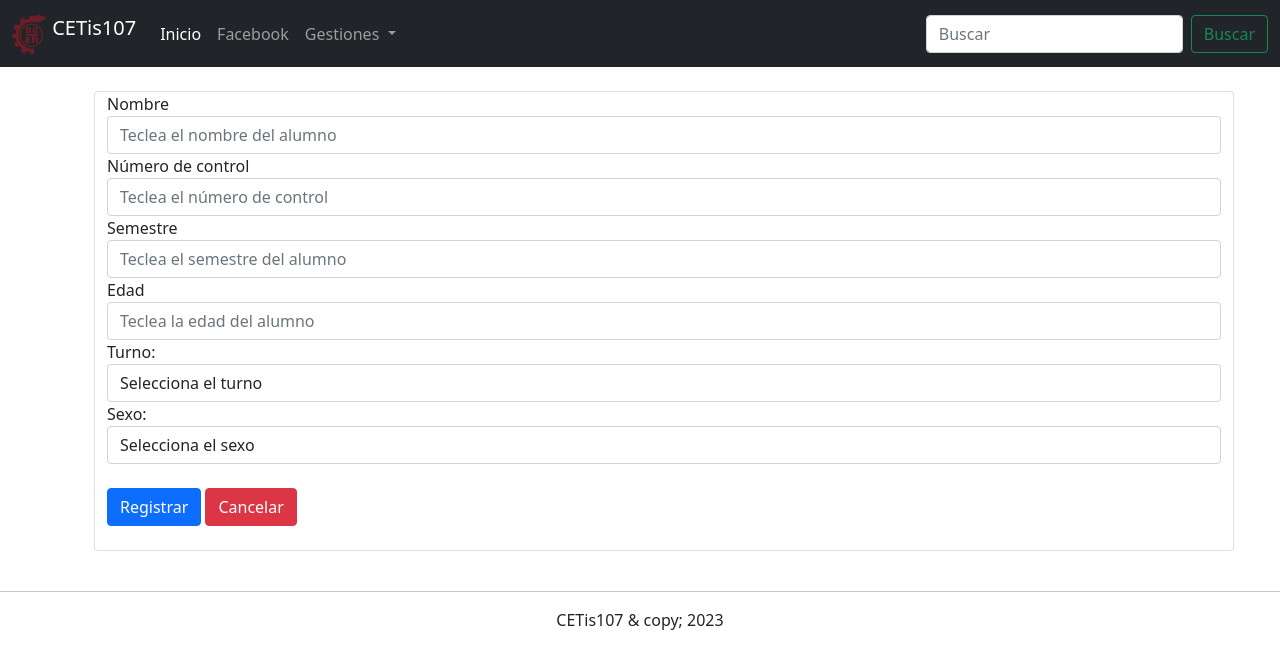
After one commit to PauletBeltran/webybasededatos2023, a PHP site: page /registrarAlumno.php in a window 1280 px wide. The commit adds this page. Shown: the top 669 px of the page. Run offline with PHP 8.4, Linux system fonts and the light colour scheme; some libraries are stand-ins or nearby versions.

Commit message:
25/10/23

```diff
--- a/parcial2/menu.php
+++ b/parcial2/menu.php
@@ -1,30 +1,31 @@
 <nav class="navbar navbar-expand-lg navbar-dark bg-dark">
   <div class="container-fluid">
-    <a class="navbar-brand" href="#">ElComplotdeTuMamáyYo</a>
+  <a class="navbar-brand" href="home.php">
+      <img src="logodgeti.png" alt="" width="35" height="40" class="d-inline-block align-text-top">
+      CETis107
+    </a>
     <button class="navbar-toggler" type="button" data-bs-toggle="collapse" data-bs-target="#navbarSupportedContent" aria-controls="navbarSupportedContent" aria-expanded="false" aria-label="Toggle navigation">
       <span class="navbar-toggler-icon"></span>
     </button>
     <div class="collapse navbar-collapse" id="navbarSupportedContent">
       <ul class="navbar-nav me-auto mb-2 mb-lg-0">
         <li class="nav-item">
-          <a class="nav-link active" aria-current="page" href="#">Inicio</a>
+          <a class="nav-link active" aria-current="page" href="home.php">Inicio</a>
         </li>
         <li class="nav-item">
-          <a class="nav-link" href="#">Link</a>
+          <a class="nav-link" href="https://www.facebook.com/cetis107oficial/" target="_blank" >Facebook
+          </a>
         </li>
         <li class="nav-item dropdown">
           <a class="nav-link dropdown-toggle" href="#" id="navbarDropdown" role="button" data-bs-toggle="dropdown" aria-expanded="false">
-            Lista Desplegable
+            Gestiones
           </a>
           <ul class="dropdown-menu" aria-labelledby="navbarDropdown">
-            <li><a class="dropdown-item" href="#">Acción</a></li>
+            <li><a class="dropdown-item" href="registrarAlumno.php">Registrar Alumnos</a></li>
             <li><a class="dropdown-item" href="consultarAlumnos.php">Consultar Alumnos</a></li>
             <li><hr class="dropdown-divider"></li>
-            <li><a class="dropdown-item" href="#">Algo más aquí</a></li>
+            <li><a class="dropdown-item" href="#">ni idea</a></li>
           </ul>
-        </li>
-        <li class="nav-item">
-          <a class="nav-link disabled" href="#" tabindex="-1" aria-disabled="true">Desabilitar</a>
         </li>
       </ul>
       <form class="d-flex">
--- /dev/null
+++ b/parcial2/registrarAlumno.php
@@ -0,0 +1,65 @@
+<!DOCTYPE html>
+<html lang="en">
+<head>
+    <meta charset="UTF-8">
+    <meta name="viewport" content="width=device-width, initial-scale=1.0">
+    <title>Registrar Alumno</title>
+    <link rel="stylesheet" href="css/bootstrap.css">
+    <script src="jquery-3.7.1"></script>
+</head>
+<body>
+    <?php include 'menu.php'?>
+
+    <div class="container">
+        <div class="row">
+            <div class="col-12 card m-4">
+                <form action="GuardarRegistro.php" method="POST">
+                    <div class="form-group">
+                        <label for="">Nombre</label>
+                        <input name="nombre" type="text" class="form-control" placeholder="Teclea el nombre del alumno" required>
+                    </div>
+                    <div class="form-group">
+                        <label for="">Número de control</label>
+                        <input name="nc" type="text" class="form-control" placeholder="Teclea el número de control" required>
+                    </div>
+                    <div class="form-group">
+                        <label for="">Semestre</label>
+                        <input name="semestre" type="number" class="form-control" placeholder="Teclea el semestre del alumno" required>
+                    </div>
+                    <div class="form-group">
+                        <label for="">Edad</label>
+                        <input name="edad" type="number" class="form-control" placeholder="Teclea la edad del alumno" required>
+                    </div>
+                    <div class="form-group">
+                        <label for="">Turno:</label>
+                       <select name="turno" id="" class="form-control" required>
+                         <option value="">Selecciona el turno</option>
+                         <option value="MATUTINO">MATUTINO</option>
+                         <option value="VESPERTINO">VESPERTINO</option>
+                       </select>
+                    </div>
+                    <div class="form-group">
+                        <label for="">Sexo:</label>
+                       <select name="sexo" id="" class="form-control" required>
+                         <option value="">Selecciona el sexo</option>
+                         <option value="0">Mujer</option>
+                         <option value="1">Hombre</option>
+                       </select>
+                    </div><br>
+                    <div>
+                        <input type="submit" value="Registrar" class="btn btn-primary">
+                        <a href="consultarAlumnos.php" class="btn btn-danger">Cancelar</a>
+                    </div><br>
+                </form>
+            </div>
+        </div>
+    </div>
+
+    <footer class="text-center">
+        <hr>
+        CETis107 & copy; 2023
+    </footer>
+
+    <script src="js/bootstrap.js"></script>
+</body>
+</html>
```
Also changed, not shown: parcial2/GuardarRegistro.php (added, +22 -0 lines), parcial2/logodgeti.png (added).
